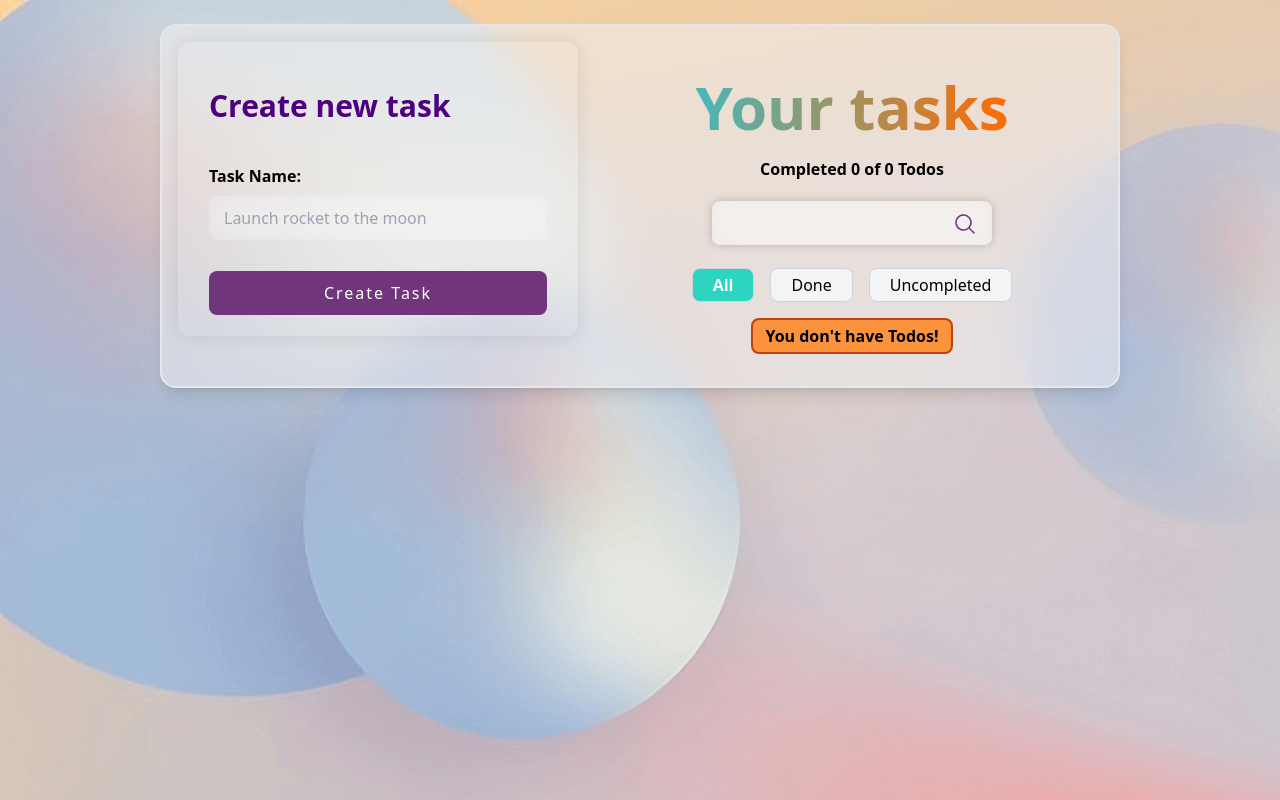
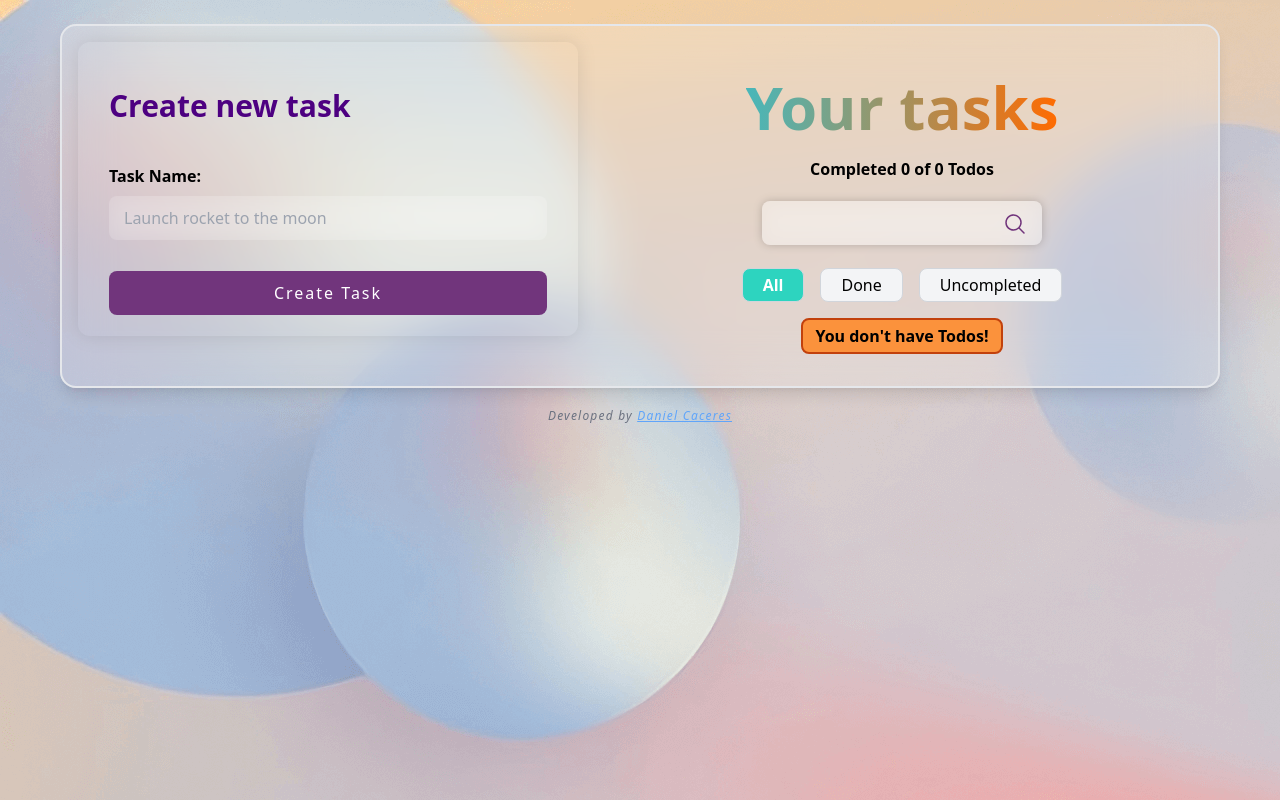
Before and after one commit to misterdan100/mister-todov1, a React (Vite) app: page / in a window 1280 px wide. Built offline with nearby package versions, Linux system fonts and the light colour scheme.

Commit message:
Fixing responsive styles for mobile

```diff
--- a/index.html
+++ b/index.html
@@ -8,6 +8,7 @@
   </head>
   <body>
     <div id="root"></div>
+    <p class="mb-2 text-center mt-5 italic text-xs tracking-widest text-gray-500">Developed by <a class="text-blue-400 underline" href="https://github.com/misterdan100" target="_blank">Daniel Caceres</a></p>
     <script type="module" src="/src/main.jsx"></script>
   </body>
 </html>
--- a/src/App.css
+++ b/src/App.css
@@ -0,0 +1,27 @@
+.main-container {
+    background: rgba(255, 255, 255, 0.2);
+    backdrop-filter: blur(24px);
+    display: flex;
+    flex-direction: column;
+    align-items: center;
+    gap: 1.5rem;
+    height: 100%;
+    width: 100%;
+    padding: 1rem;
+    transition: all 0.3s;
+}
+
+
+
+@media (min-width: 768px) {
+    .main-container {
+        margin-top: 1.5rem;
+        flex-direction: row;
+        justify-content: center;
+        align-items: flex-start;
+        border-radius: 1rem;
+        border-width: 2px;
+        border-color: #E5E7EB;
+        box-shadow: 0 10px 15px -3px rgba(0, 0, 0, 0.1), 0 4px 6px -2px rgba(0, 0, 0, 0.05);
+    }
+}
--- a/src/App.jsx
+++ b/src/App.jsx
@@ -99,7 +99,7 @@ function App() {
 
   return (
     <>
-      <div className="main-container flex flex-col items-center md:flex-row md:justify-center md:items-start gap-6 bg-gray-100 bg-opacity-50 backdrop-blur-xl p-4  mt-6 border-2 border-gray-200 rounded-2xl shadow-lg transition">
+      <div className="main-container">
         <CreateSection
           todos={todos}
           setTodos={setTodos}
--- a/src/components/TaskSection.jsx
+++ b/src/components/TaskSection.jsx
@@ -66,7 +66,7 @@ useEffect(() => {
         filterTodos={filterTodos}
       />
 
-      <div className="flex w-full gap-4 justify-center mb-4">
+      <div className="flex w-full flex-wrap gap-4 justify-center mb-4">
         <CategoryButton
         buttonText='All'
         categoryFilter={categoryFilter}
--- a/src/index.css
+++ b/src/index.css
@@ -4,8 +4,18 @@
 
 body {
     background-image: url('/light-blue-and-orange.png');
-    background-repeat: no-repeat;
-    display: flex;
-    justify-content: center;
-    justify-items: start;
+    /* background-repeat: no-repeat; */
+    /* justify-items: start; */
+    width: 100%;
+
 }
+
+@media screen and (min-width: 768px) {
+    body {
+        display: flex;
+        flex-direction: column;
+        justify-content: space-between;
+        align-items: center;
+    }
+
+}
--- a/src/styles/CreateSection.css
+++ b/src/styles/CreateSection.css
@@ -1,20 +1,14 @@
 .create-section {
-    /* background: rgba(255, 255, 255, 0.3); */
-    padding: 40px 30px 20px;
+    display: flex;
+    flex-direction: column;
+    align-items: center;
+    width: 100%;
+    /* min-width: 200px; */
+    padding: 15px 30px 20px;
     border-radius: 12px;
-
-    /* backdrop-filter: blur(15px); */
     box-shadow: 0px 0px 20px rgba(0,0,0, 0.1);
     border: 1px solid transparent;
     transition: all 0.3s;
-    width: 400px;
-    min-width: 200px;
-    max-width: 500px;
-    /* align-self: flex-start; */
-    display: flex;
-    flex-direction: column;
-    /* height: 700px; */
-    position: sticky;
     gap: 16px;
     top: 20px;
 }
@@ -26,8 +20,31 @@
 
 .create-title {
     font-size: 30px;
-    margin-bottom: 20px;
     font-weight: 800;
-    /* color: #3e1547; */
     color: #4d0081;
 }
+
+@media screen and (min-width: 768px) {
+    .create-section {
+        position: sticky;
+        align-items: normal;
+        width: 290px;
+        padding: 40px 30px 20px;
+    }
+
+    .create-title {
+        margin-bottom: 20px;
+    }
+}
+
+@media screen and (min-width: 1024px) {
+    .create-section {
+        width: 400px;
+    }
+}
+
+@media screen and (min-width: 1280px) {
+    .create-section {
+        width: 500px;
+    }
+}
--- a/src/styles/CreateTodoButton.css
+++ b/src/styles/CreateTodoButton.css
@@ -2,9 +2,10 @@
     color: #fff;
     background: #71357c;
     border: none;
-    padding: 10px 15px;
+    padding: 10px 40px;
     border-radius: 8px;
     letter-spacing: 2px;
+
 }
 
 .btn-active:hover {
--- a/src/styles/TaskName.css
+++ b/src/styles/TaskName.css
@@ -1,6 +1,5 @@
 .newTask {
     display: grid;
-
 }
 
 .newTask label {
@@ -16,5 +15,15 @@
     backdrop-filter: blur(10px);
     border: none;
     border-radius: 8px;
-    margin-bottom: 15px;
+
 }
+
+@media screen and (min-width: 768px) {
+    .newTask label {
+        margin-bottom: 8px;
+    }
+
+    .newTask input {
+        margin-bottom: 15px;
+    }
+}
--- a/src/styles/TaskSection.css
+++ b/src/styles/TaskSection.css
@@ -2,15 +2,14 @@
     display: flex;
     flex-direction: column;
     align-items: center;
-    width: 500px;
-    min-width: 300px;
+    width: 100%;
 }
 
 h1.title {
     font-weight: 900;
     font-size: 60px;
     text-align: center;
-    margin: 20px 0 5px;
+    margin: 0px 0 5px;
     background-image: linear-gradient(90deg, #48b7ba, #ff6b01);
     -webkit-background-clip: text;
     background-clip: text;
@@ -26,3 +25,24 @@ ul {
     border-radius: 0.5rem;
     height: 0.5rem;
 }
+
+@media screen and (min-width: 768px){
+    .task-section {
+        width: 400px;
+    }
+    h1.title {
+        margin: 20px 0 5px;
+    }
+}
+
+@media screen and (min-width: 1024px){
+    .task-section {
+        width: 500px;
+    }
+}
+
+@media screen and (min-width: 1280px){
+    .task-section {
+        width: 600px;
+    }
+}
```
Also changed, not shown: src/components/TodoItem.jsx (+20 -20 lines), src/styles/App.css (deleted, +0 -38 lines).
